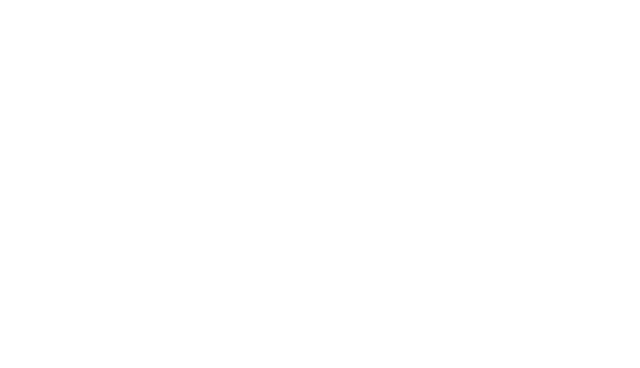
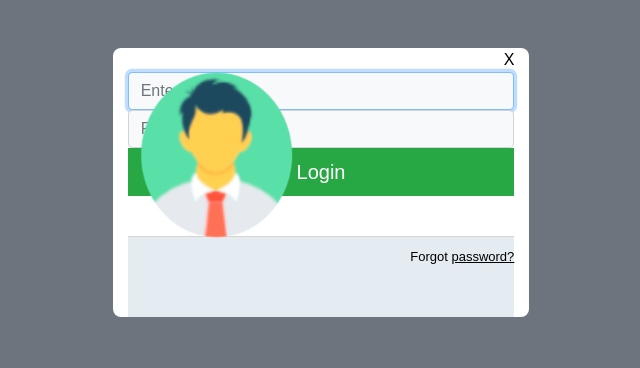
Before and after one commit to Raylla-Silva12/DDW_Login, a plain HTML site: page form2.html in a window 1280 px wide. Shown: the whole page, without its empty margins (319-959 px from the left). Drawn offline with Linux system fonts and the light colour scheme.

Commit message:
versão 0.2

```diff
--- a/css/style.css
+++ b/css/style.css
@@ -8,7 +8,7 @@ body {
     max-width: 45%;
     padding: 15px;
     margin: auto;
-  }gggg
+  }
 
   .form-signin .checkbox {
     font-weight: 400;
@@ -73,7 +73,7 @@ body {
     font-weight: bold;
   }
 
-  #cancelar {
+  #forgot-1 {
     padding: 20px;
     height: 90px;
     background-color: rgb(227, 232, 235);
@@ -89,3 +89,33 @@ body {
     color: #000;
     font-size: small;
   }
+
+  .container-fluid {
+    display: flex;
+    flex-direction: row;
+    justify-content: center;
+    align-items: center;
+  }
+
+  .form-2 {
+    border-radius: 8px;
+    background-color: white;
+  }
+
+  hr {
+    border-color: rgb(214, 211, 211);
+    margin-bottom: 0;
+  }
+
+  #forgot-2 {
+    text-align: center;
+    height: 80px;
+    width: 100%;
+    background-color: rgb(228, 236, 241);
+  }
+
+  #icone2 {
+    position: absolute;
+    width: 500px;
+    height: 80px;
+  }
--- a/form2.html
+++ b/form2.html
@@ -12,7 +12,34 @@
     <title>DDW - Desafio</title>
 </head>
 
-<body>
+<body class="bg-secondary">
+
+    <div class="container-fluid">
+        <form class="form-2 mt-5 mb-5 col-md-4">
+
+            <a href="index.html" class="x-voltar">X</a>
+
+            <div id="icone2">
+                <img class="mb-4" src="img/icone2.PNG" alt="" width="180" height="180">
+            </div>
+
+            <br>
+            <input type="email" id="inputEmail" class="form-control bg-light" placeholder="Enter email" required
+                autofocus>
+
+            <input type="password" id="inputPassword" class="form-control bg-light" placeholder="Password" required>
+
+            <button class="btn btn-lg btn-success btn-block" type="submit">Login</button>
+
+            <br>
+            <hr>
+
+            <div id="forgot-2">
+                <p id="p-forgot-2">Forgot <a href="#" id="a-senha">password?</a></p>
+            </div>
+
+        </form>
+    </div>
 
 </body>
 
```
Also changed, not shown: form1.html (+1 -1 lines).
